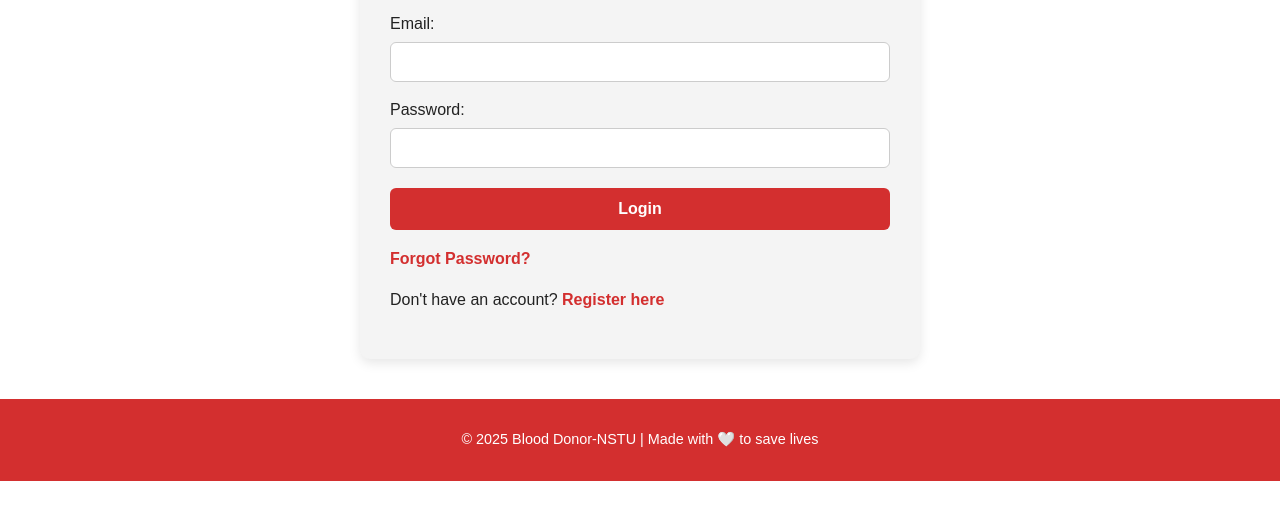
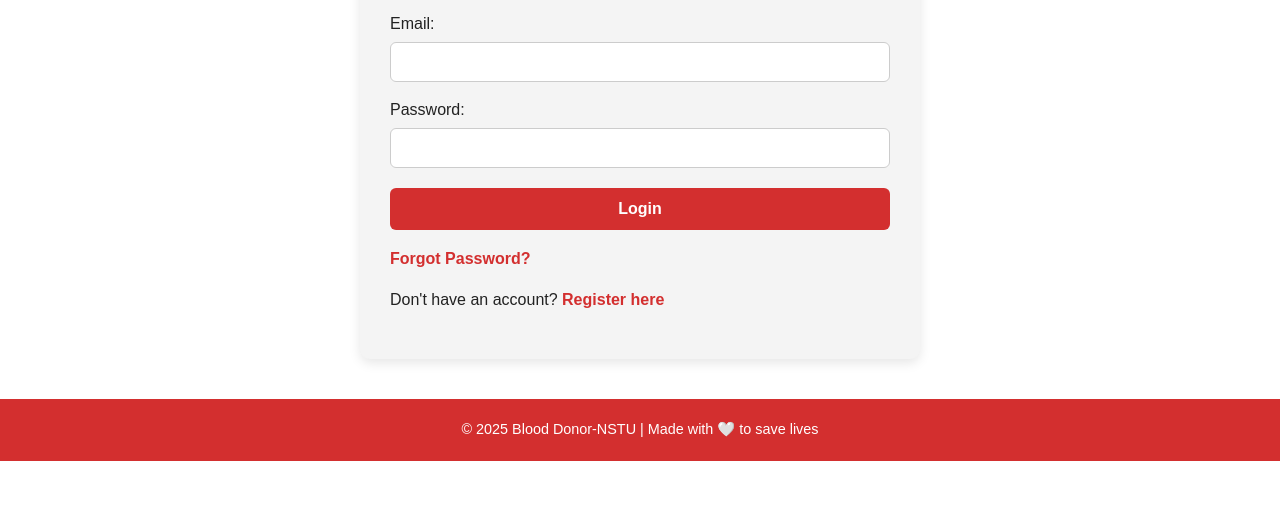
Before and after one commit to sagorroy2003/Blood-Donor-Connector-Platform-University-Project, a plain HTML site: page Frontend/login.html in a window 1280 px wide. Shown: the part 188-708 px from the top of the page. Drawn offline with Linux system fonts and the light colour scheme.

Commit message:
modified: style.css

```diff
--- a/Frontend/style.css
+++ b/Frontend/style.css
@@ -211,7 +211,7 @@ footer {
     background: var(--primary);
     color: var(--light);
     text-align: center;
-    padding: 15px 0;
+    padding: 5px 0;
     width: 100%;
     font-size: 0.9rem;
     margin-top: 40px;
```
